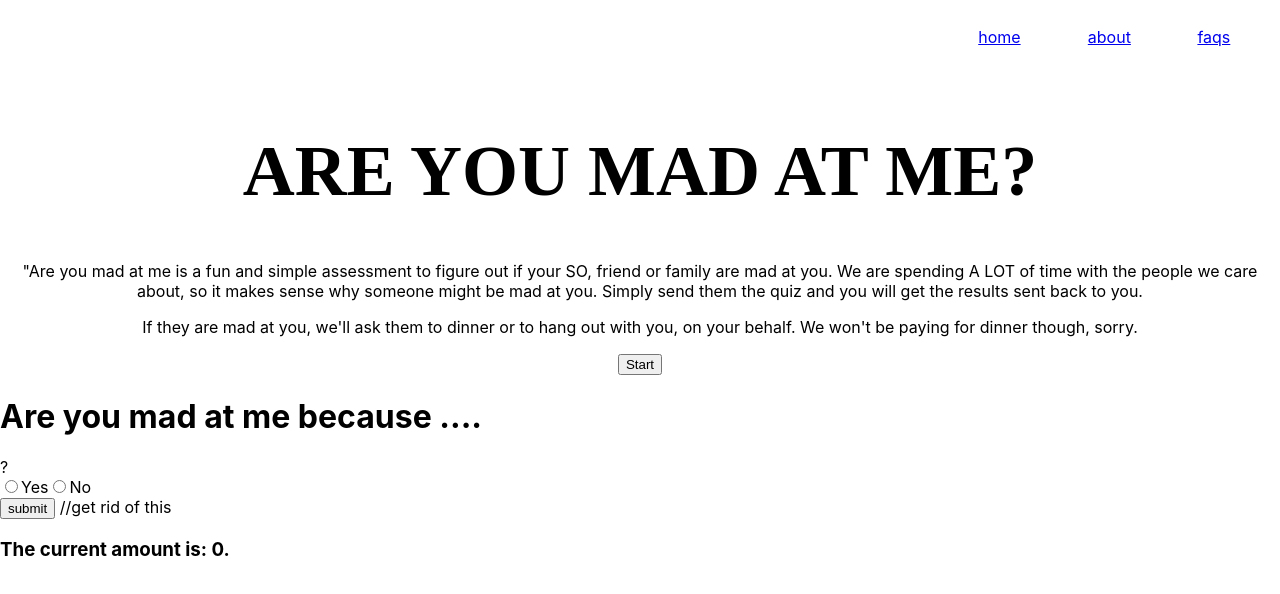
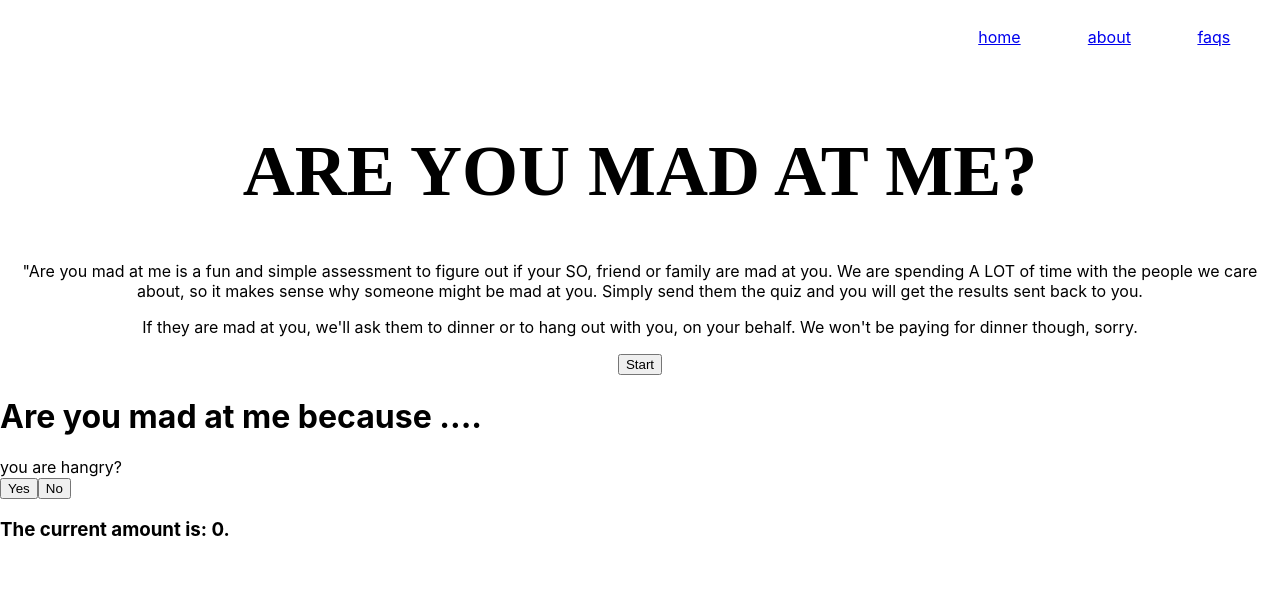
Before and after one commit to kristinhargrove/areyoumadatme, a React (Create React App) app: page / in a window 1280 px wide. Shown: the top 594 px of the page. Built offline with nearby package versions, Linux system fonts and the light colour scheme.

Commit message:
implements INCREMENT_QUESTIONS action

```diff
--- a/src/components/Question.js
+++ b/src/components/Question.js
@@ -1,35 +1,33 @@
-import React, { useState } from 'react';
+import React from 'react';
 
 import './Question.css';
 
 const Question = (props) => {
+    let currentQuestion = '';
 
-    const [currentQuestion, setCurrentQuestion] = useState(0);
+    if (props.questionCount < props.partnerQuestions.length) {
+        currentQuestion = props.partnerQuestions[props.questionCount]
+    } else {
+        alert('Quiz is over');
+    }
 
-    const handleAnswerButtonClick = () => {
-        const nextQuestion = currentQuestion + 1;
-        setCurrentQuestion(nextQuestion);
-
-        if (nextQuestion < props.partnerQuestions.length) {
-            setCurrentQuestion(nextQuestion);
-        } else {
-            alert('you are at the end');
-        }
-    }
     return (
     <>
         <h1>Are you mad at me because ....</h1>
-        <div className='question-text'>
-            {props.partnerQuestions[currentQuestion].questionText}?
+        <div className='question-text' >
+            {currentQuestion}?
         </div>
         <div className="answer-section">
-            <form action='#'>
+            <button onClick={props.handleYesClick}>Yes</button>
+            <button onClick={props.handleNoClick}>No</button>
+            {/* <form>
                 <input type="radio" name="mad" value="true" />
                     <label for="true">Yes</label>
                 <input type="radio" name="mad" value="false" />
                     <label for="false">No</label><br />
-                <input type="submit" value="submit" onClick={() => handleAnswerButtonClick()}/> //get rid of this
-            </form>
+                <input type="submit" value="submit"
+                    onClick={props.handleClick} />
+            </form>    */}
         </div>
     </>
     )
--- a/src/containers/OutputContainer.js
+++ b/src/containers/OutputContainer.js
@@ -1,10 +1,8 @@
 import Output from '../components/Output';
 import { connect } from 'react-redux';
 
-function mapStateToProps(state) {
-
+function mapStateToProps(state) { //passes state to react
     return {
-        // propName seen by React : value-in-state
         amount: state.count
     }
 }
--- a/src/containers/Question.js
+++ b/src/containers/Question.js
@@ -1,12 +1,29 @@
 import Question from '../components/Question';
 import { connect } from 'react-redux';
+
+import { actionIncrement, actionIncrementQuestions } from '../actions';
 
 function mapStateToProps(state) {
 
     return {
         // propName seen by React : value-in-state
-        partnerQuestions: state.partnerQuestions
+        partnerQuestions: state.partnerQuestions,
+        questionCount: state.questionCount
+
     }
 }
 
-export default connect(mapStateToProps)(Question);
+function mapDispatchToProps(dispatch) {
+    return {
+        handleYesClick: () => {
+            dispatch(actionIncrement());
+            dispatch(actionIncrementQuestions());
+        },
+
+        handleNoClick: () => {
+            dispatch(actionIncrementQuestions());
+        }
+    }
+}
+
+export default connect(mapStateToProps, mapDispatchToProps)(Question);
```
